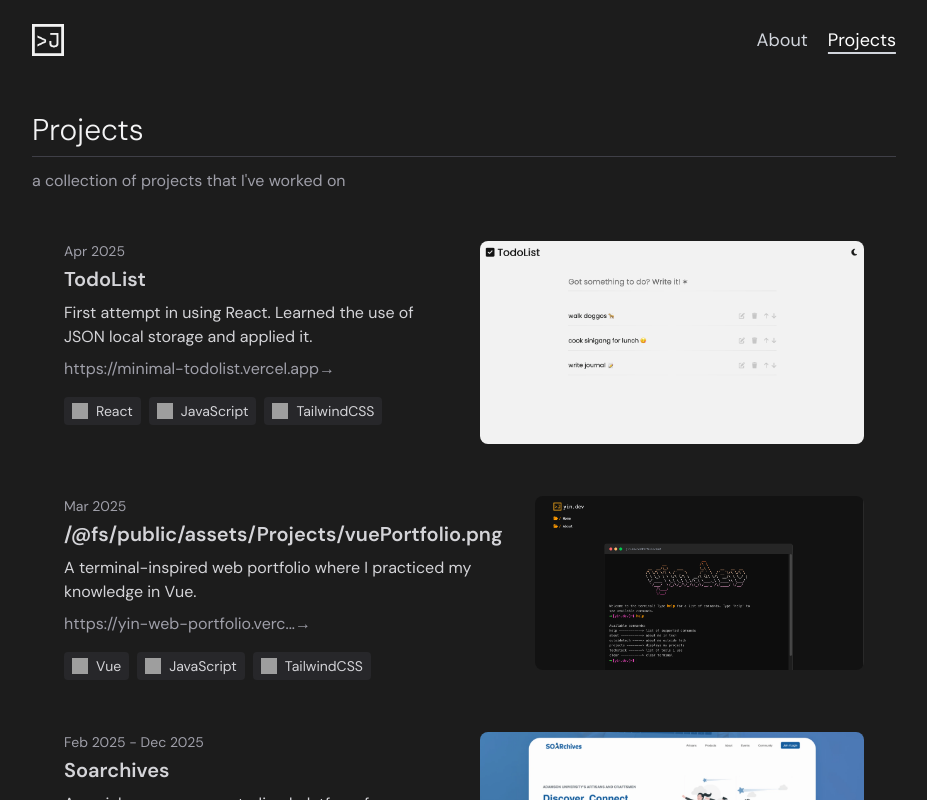
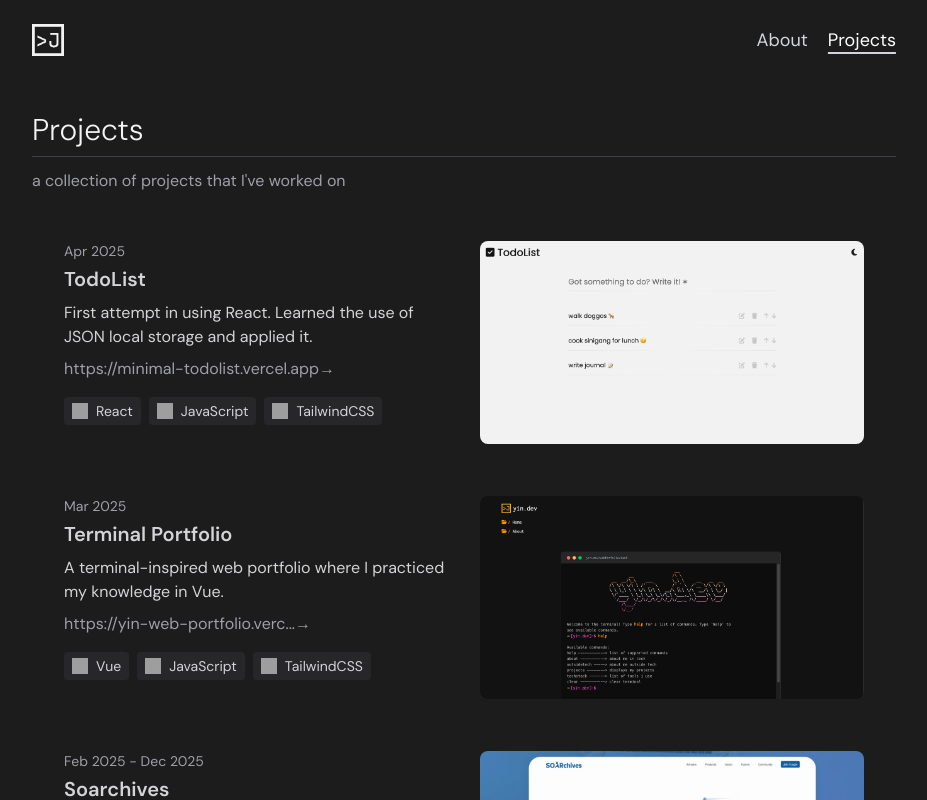
Before and after one commit to yinscript/jenny-marinay, a React (Vite) app: page /projects in a window 1280 px wide. Shown: the top 800 px of the page, without its empty margins (176-1103 px from the left). Built offline with nearby package versions, Linux system fonts and the light colour scheme; grey boxes are pictures that could not be loaded.

Commit message:
fixed terminal portfolio title

```diff
--- a/src/data/projectsData.js
+++ b/src/data/projectsData.js
@@ -17,8 +17,8 @@ const projectsData = [
     },
     {
         id: 2,
-        image: "/public/assets/Projects/vuePortfolio.png",
-        title: TerminalPortfolio,
+        title: "Terminal Portfolio",
+        image: TerminalPortfolio,
         date: "Mar 2025",
         description: "A terminal-inspired web portfolio where I practiced my knowledge in Vue.",
         url: "https://yin-web-portfolio.vercel.app/terminal",
```
